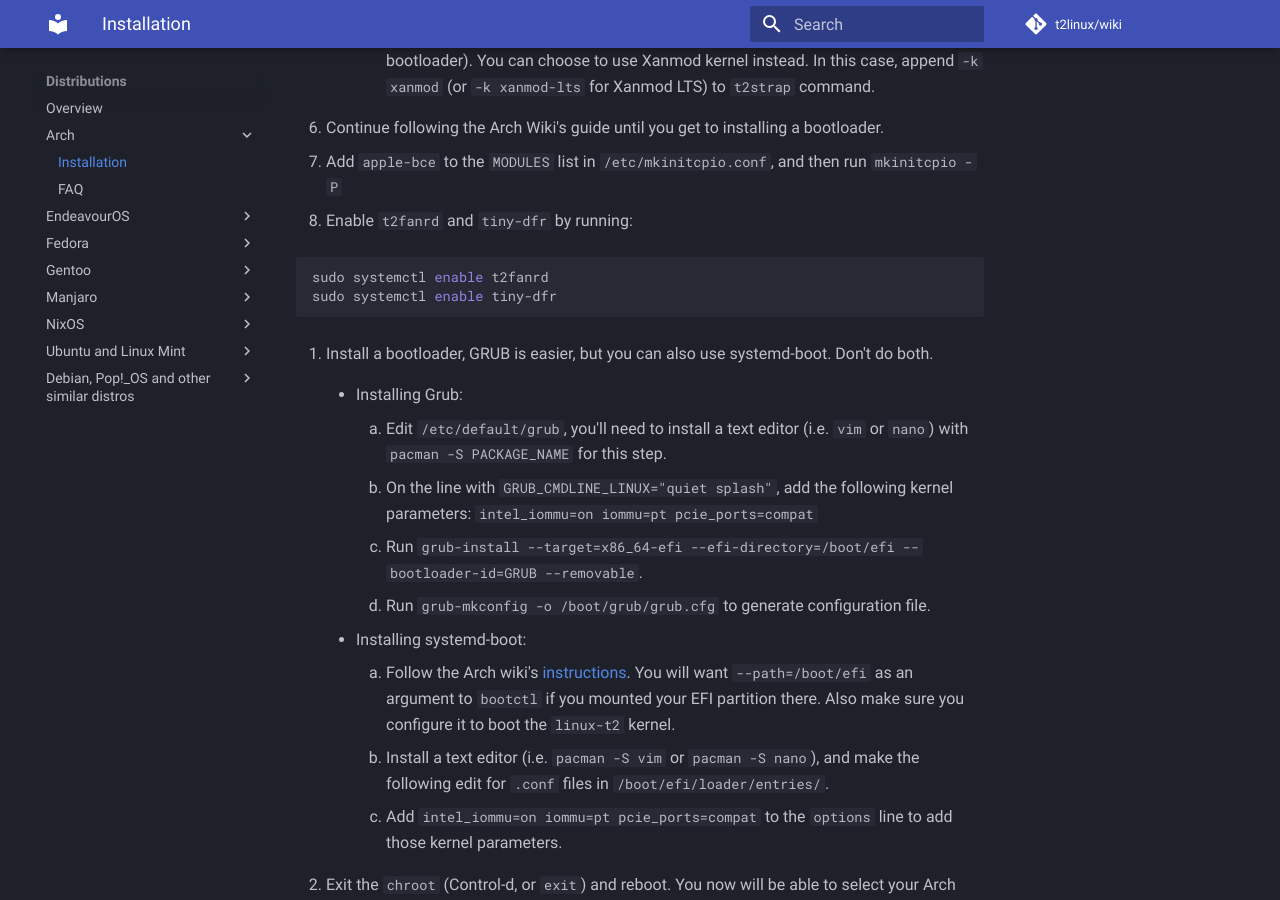
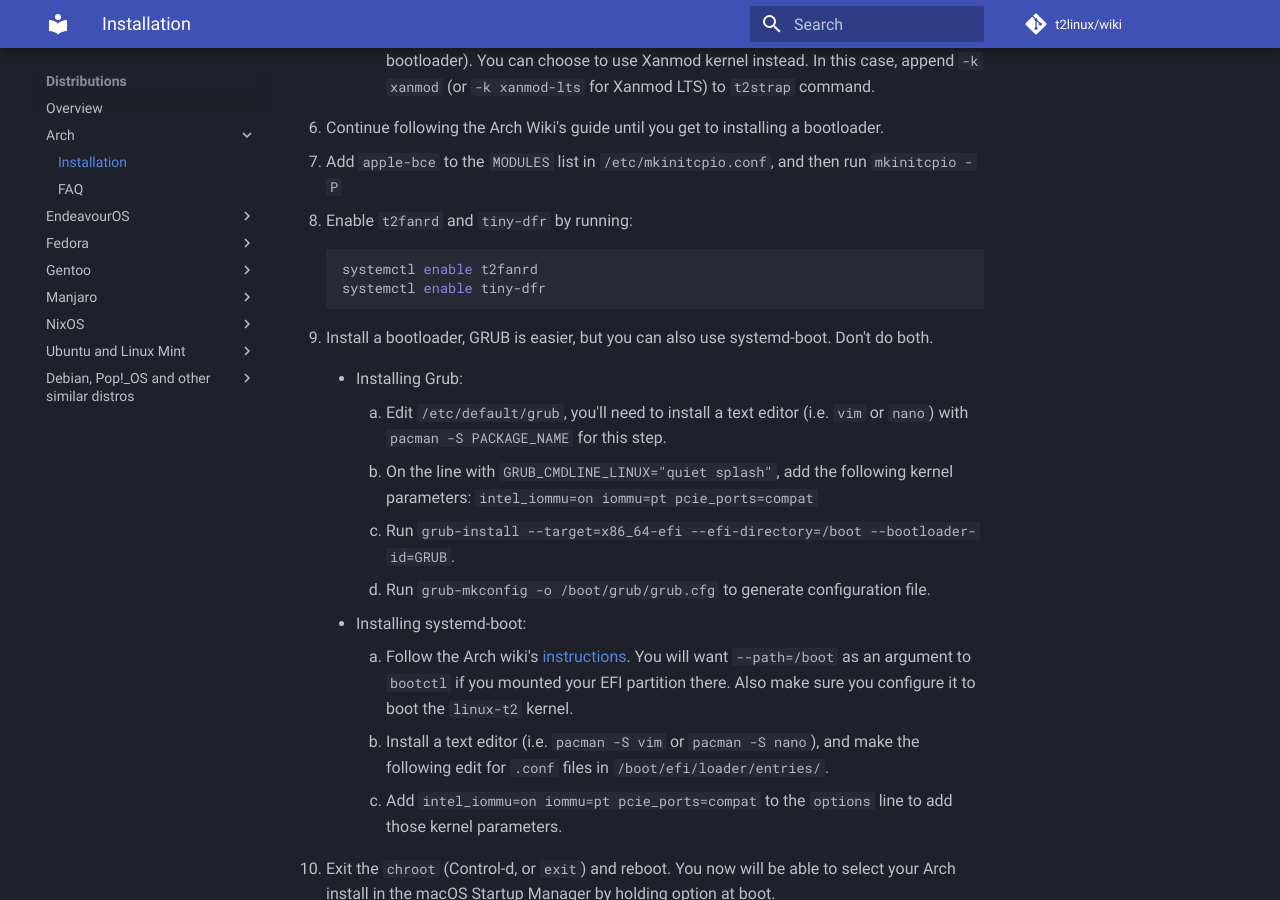
Before and after one commit to t2linux/wiki, an MkDocs documentation site: the page built from docs/distributions/arch/installation.md, in a window 1280 px wide and 900 px high, scrolled down 1178 px. Built offline with MkDocs 1.6.1 and Material for MkDocs 9.7.7, drawn with Linux system fonts in a browser that asks for light colours; comment, search, counter and statistics services are not loaded; some of the changed text lies outside the part shown.

Commit message:
Arch: Update installation guide
I found some errors when trying to install Arch, so correcting them

````diff
--- a/docs/distributions/arch/installation.md
+++ b/docs/distributions/arch/installation.md
@@ -14,7 +14,7 @@ You will need:
 3. Follow the Arch Wiki guide from [here](https://wiki.archlinux.org/index.php/Installation_guide#Set_the_console_keyboard_layout) up to "Format the partitions".
 
     1. You will need to reformat your partitions, except for the EFI partition. The other partitions will need to reformatted as described in the Arch Wiki Installation guide. For the EFI system partition (mentioned in a note on the Arch Wiki), there will be one at `/dev/nvme0n1p1` and you can use this if you don't intend to install Windows or already have it installed. If you do intend to triple boot, refer to [this guide](https://wiki.t2linux.org/guides/windows/).
-    2. Mount the EFI partition that you intend to use for your bootloader on `/mnt/boot/efi`, and your other partitions on `/mnt`, etc.
+    2. Mount the EFI partition that you intend to use for your bootloader on `/mnt/boot`, and your other partitions on `/mnt`, etc.
 
 4. Continue following the Arch Wiki's guide until "Install essential packages".
 
@@ -42,10 +42,10 @@ You will need:
 
 8. Enable `t2fanrd` and `tiny-dfr` by running:
 
-   ```bash
-   sudo systemctl enable t2fanrd
-   sudo systemctl enable tiny-dfr
-   ```
+     ```bash
+     systemctl enable t2fanrd
+     systemctl enable tiny-dfr
+     ```
 
 9. Install a bootloader, GRUB is easier, but you can also use systemd-boot. Don't do both.
 
@@ -53,12 +53,12 @@ You will need:
 
         1. Edit `/etc/default/grub`, you'll need to install a text editor (i.e. `vim` or `nano`) with `pacman -S PACKAGE_NAME` for this step.
         2. On the line with `GRUB_CMDLINE_LINUX="quiet splash"`, add the following kernel parameters: `intel_iommu=on iommu=pt pcie_ports=compat`
-        3. Run `grub-install --target=x86_64-efi --efi-directory=/boot/efi --bootloader-id=GRUB --removable`.
+        3. Run `grub-install --target=x86_64-efi --efi-directory=/boot --bootloader-id=GRUB`.
         4. Run `grub-mkconfig -o /boot/grub/grub.cfg` to generate configuration file.
 
     -   Installing systemd-boot:
 
-        1. Follow the Arch wiki's [instructions](https://wiki.archlinux.org/title/Systemd-boot#Installation). You will want `--path=/boot/efi` as an argument to `bootctl` if you mounted your EFI partition there. Also make sure you configure it to boot the `linux-t2` kernel.
+        1. Follow the Arch wiki's [instructions](https://wiki.archlinux.org/title/Systemd-boot#Installation). You will want `--path=/boot` as an argument to `bootctl` if you mounted your EFI partition there. Also make sure you configure it to boot the `linux-t2` kernel.
         2. Install a text editor (i.e. `pacman -S vim` or `pacman -S nano`), and make the following edit for `.conf` files in `/boot/efi/loader/entries/`.
         3. Add `intel_iommu=on iommu=pt pcie_ports=compat` to the `options` line to add those kernel parameters.
 
````
